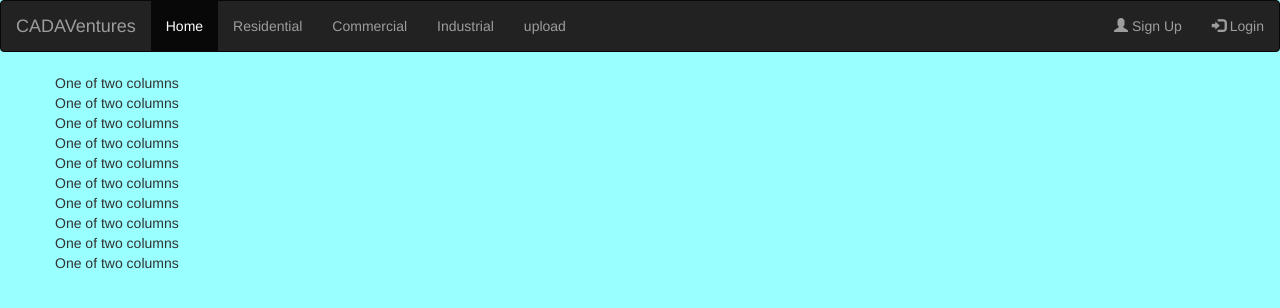
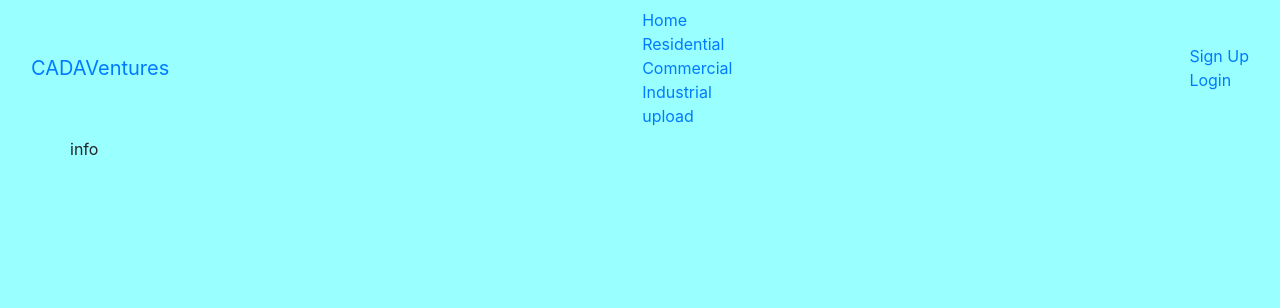
Before and after one commit to Jonathan-Aparicio/ventures, a PHP site: page /generalHouse.php?id=1 in a window 1280 px wide. Shown: the top 308 px of the page. Run offline with PHP 8.4, Linux system fonts and the light colour scheme; data that the repository does not hold is empty; some libraries are stand-ins or nearby versions.

Commit message:
update script and links

```diff
--- a/generalHouse.php
+++ b/generalHouse.php
@@ -21,49 +21,7 @@
   </div>
 
   <div class="row">
-  </body>
-  <div class="container">
-    <div class="row justify-content-start">
-      <div class="col-4">
-        One of two columns
-      </div>
-      <div class="col-4">
-        One of two columns
-      </div>
-    </div>
-    <div class="row justify-content-center">
-      <div class="col-4">
-        One of two columns
-      </div>
-      <div class="col-4">
-        One of two columns
-      </div>
-    </div>
-    <div class="row justify-content-end">
-      <div class="col-4">
-        One of two columns
-      </div>
-      <div class="col-4">
-        One of two columns
-      </div>
-    </div>
-    <div class="row justify-content-around">
-      <div class="col-4">
-        One of two columns
-      </div>
-      <div class="col-4">
-        One of two columns
-      </div>
-    </div>
-    <div class="row justify-content-between">
-      <div class="col-4">
-        One of two columns
-      </div>
-      <div class="col-4">
-        One of two columns
-      </div>
-    </div>
-  </div>
+    info
   </div>
 
 
--- a/nav-bar.php
+++ b/nav-bar.php
@@ -3,10 +3,12 @@
 <head>
   <meta charset="utf-8">
   <meta name="viewport" content="width=device-width, initial-scale=1">
-  <link rel="stylesheet" href="https://maxcdn.bootstrapcdn.com/bootstrap/3.4.0/css/bootstrap.min.css">
+  <link rel="stylesheet" href="https://maxcdn.bootstrapcdn.com/bootstrap/4.0.0/css/bootstrap.min.css">
   <link rel="stylesheet" href="index.css">
   <script src="https://ajax.googleapis.com/ajax/libs/jquery/3.4.0/jquery.min.js"></script>
-  <script src="https://maxcdn.bootstrapcdn.com/bootstrap/3.4.0/js/bootstrap.min.js"></script>
+  <script src="https://maxcdn.bootstrapcdn.com/bootstrap/4.0.0/js/bootstrap.min.js"></script>
+  <script src="https://code.jquery.com/jquery-3.2.1.slim.min.js"></script>
+  <script src="https://cdnjs.cloudflare.com/ajax/libs/popper.js/1.12.9/umd/popper.min.js"></script>
 </head>
 <nav class="navbar navbar-inverse">
   <div class="container-fluid">
```
